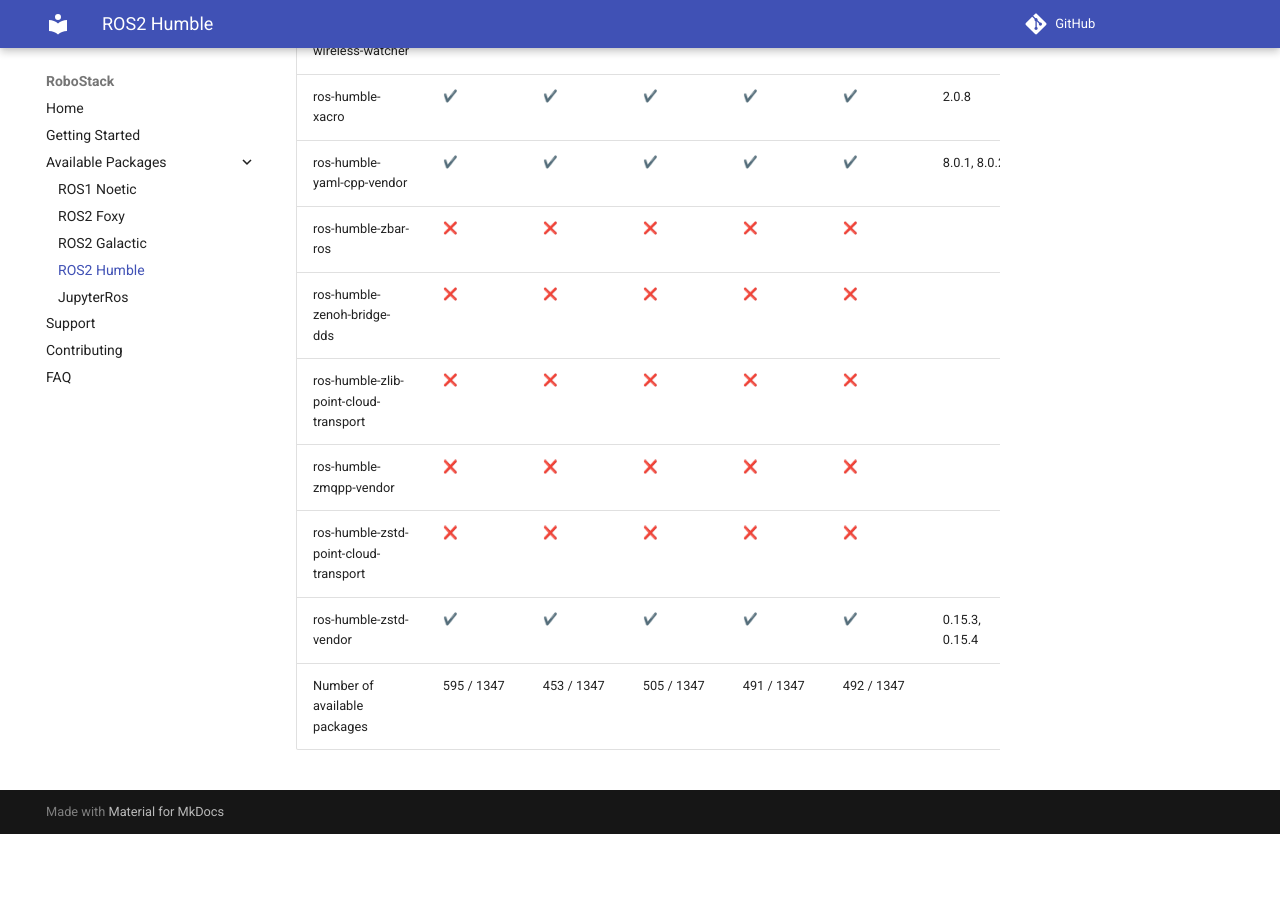
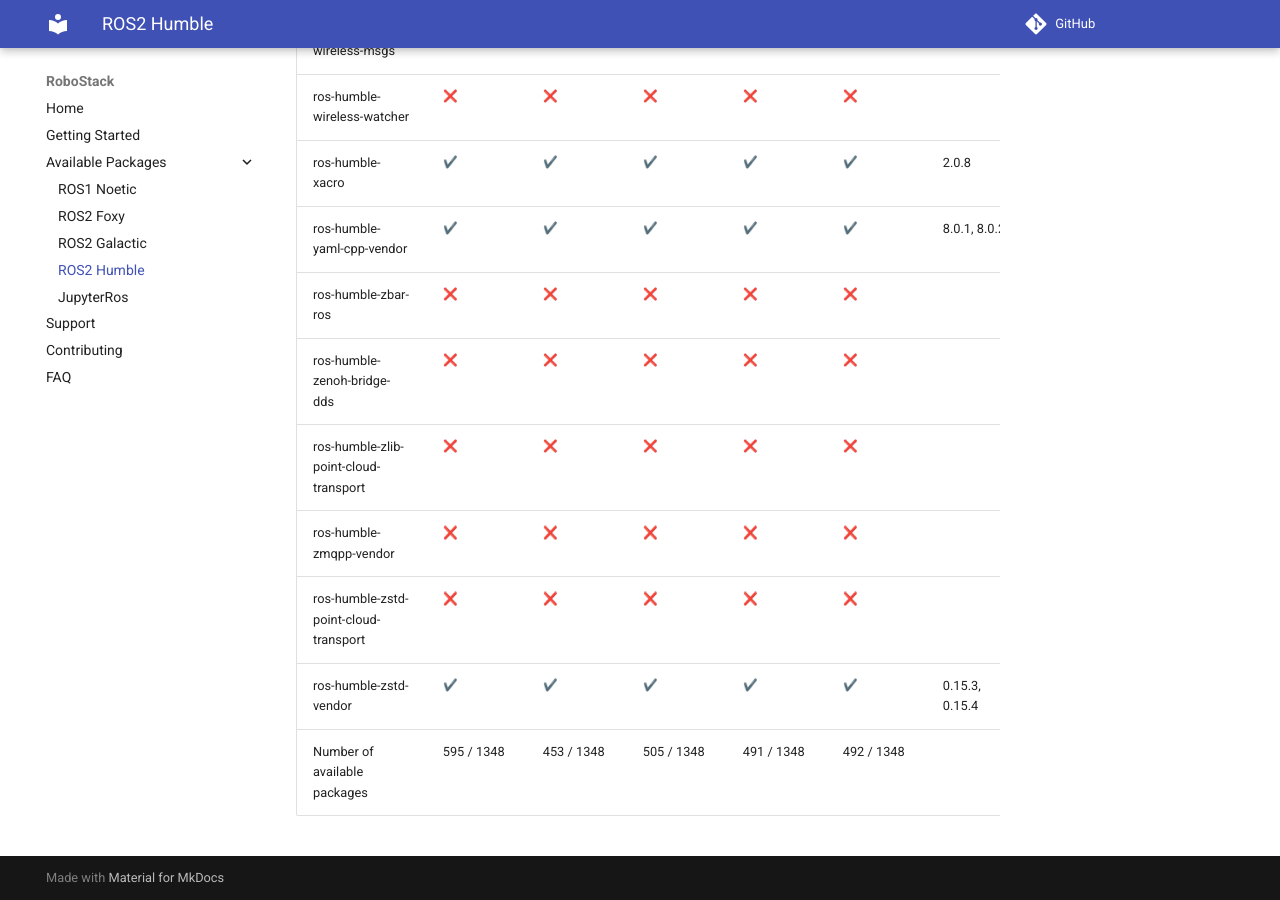
Before and after one commit to RoboStack/robostack.github.io, an MkDocs documentation site: the page built from docs/humble.md, in a window 1280 px wide and 900 px high, scrolled down 101950 px. Built offline with MkDocs 1.6.1 and Material for MkDocs 9.7.7, drawn with Linux system fonts in a browser that asks for light colours; emoji names are drawn with the system emoji font; comment, search, counter and statistics services are not loaded; before the commit the page ends 102784 px from its top, so only the background shows below that; some of the changed text lies outside the part shown.

Commit message:
Update tables

```diff
--- a/docs/humble.md
+++ b/docs/humble.md
@@ -1347,4 +1348,4 @@
 | ros-humble-zmqpp-vendor | :x: { data-sort='0' } | :x: { data-sort='0' } | :x: { data-sort='0' } | :x: { data-sort='0' } | :x: { data-sort='0' } |   |
 | ros-humble-zstd-point-cloud-transport | :x: { data-sort='0' } | :x: { data-sort='0' } | :x: { data-sort='0' } | :x: { data-sort='0' } | :x: { data-sort='0' } |   |
 | ros-humble-zstd-vendor | :heavy_check_mark: { data-sort='1' } | :heavy_check_mark: { data-sort='1' } | :heavy_check_mark: { data-sort='1' } | :heavy_check_mark: { data-sort='1' } | :heavy_check_mark: { data-sort='1' } | 0.15.3, 0.15.4  |
-| Number of available packages |  595 / 1347 | 453 / 1347 | 505 / 1347 | 491 / 1347 | 492 / 1347 |
+| Number of available packages |  595 / 1348 | 453 / 1348 | 505 / 1348 | 491 / 1348 | 492 / 1348 |
```
Also changed, not shown: other parts of docs/humble.md (+1 -0 lines).
